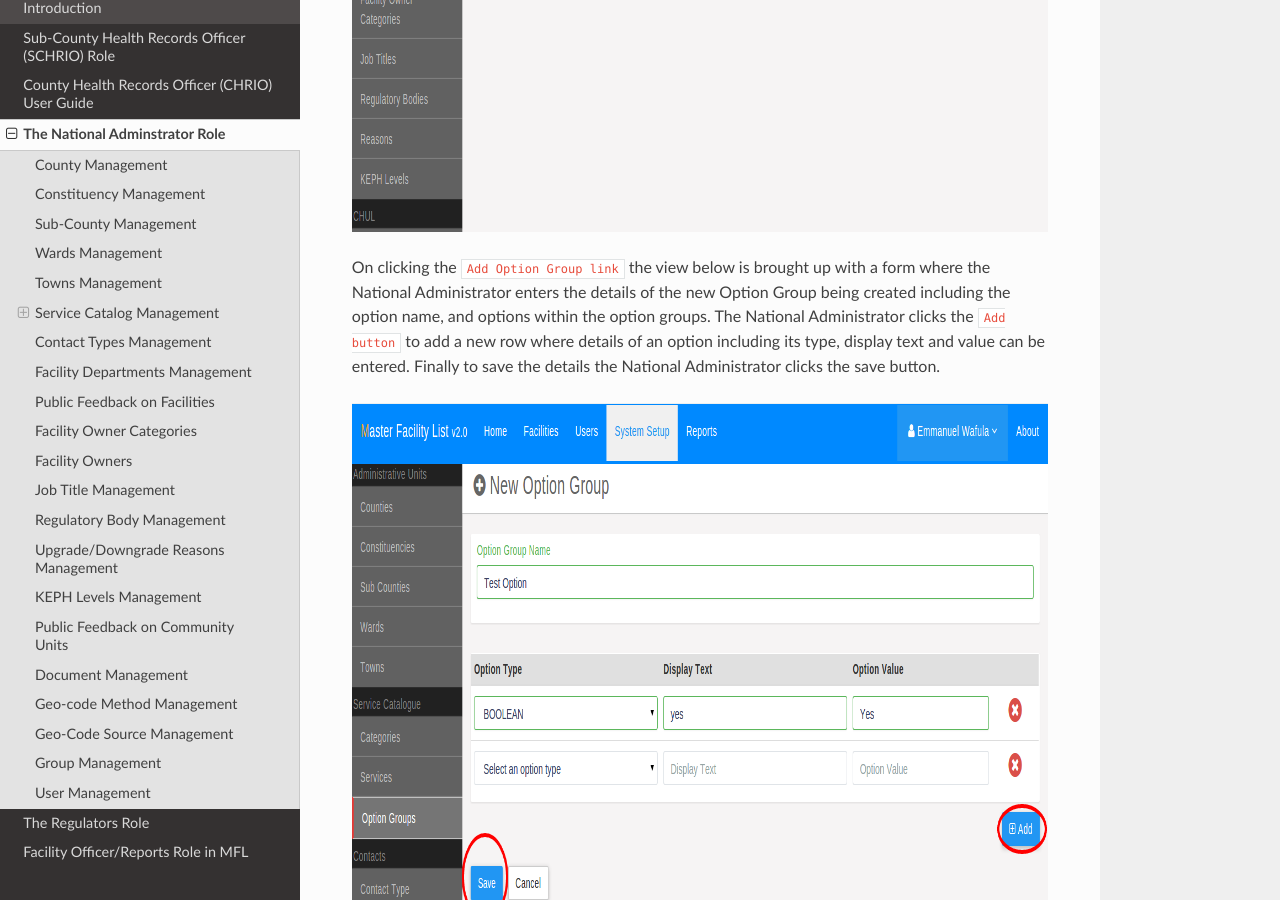
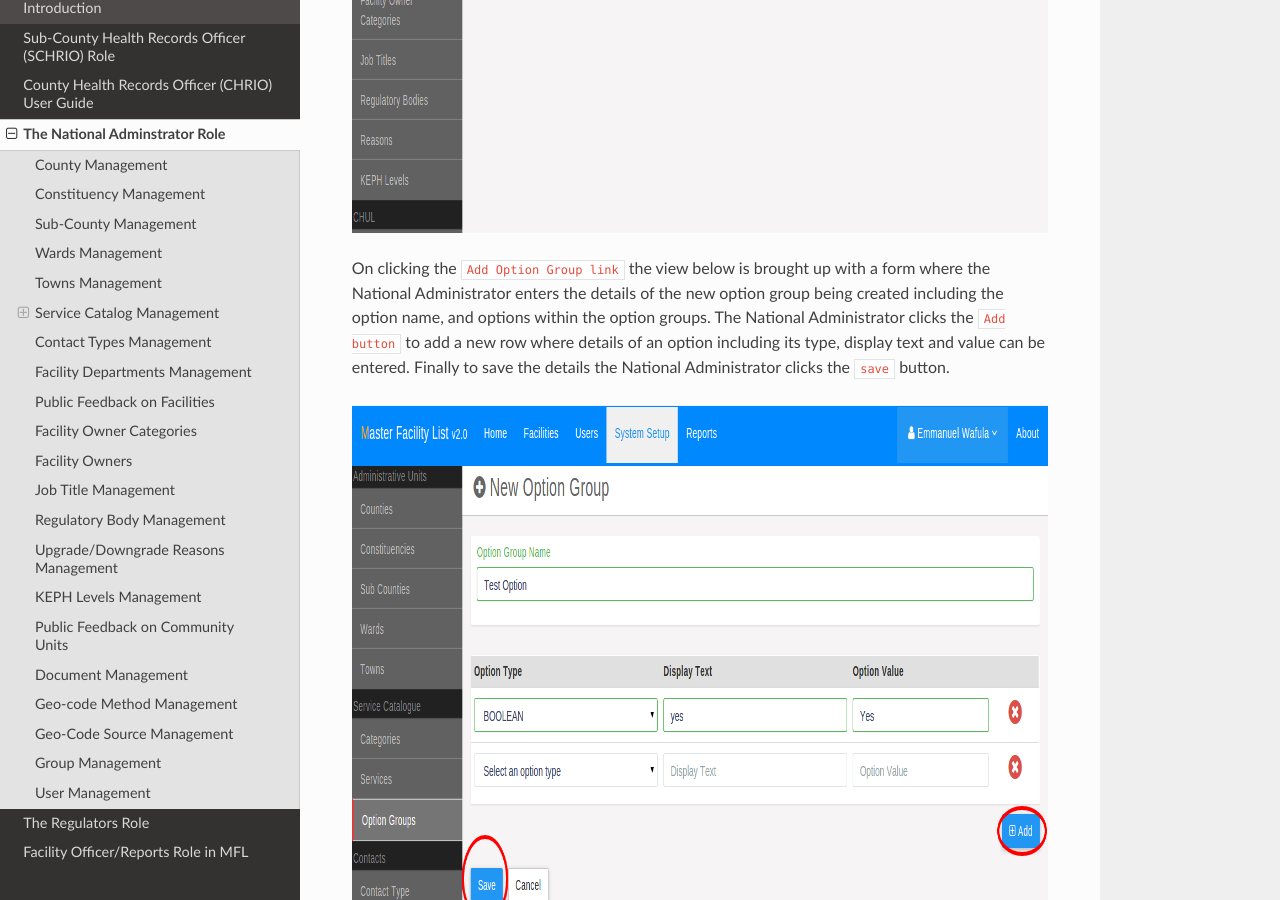
Before and after one commit to MasterFacilityList/mfl_admin_docs, a Sphinx documentation site: the page built from docs/04_national_administrator.rst, in a window 1280 px wide and 900 px high, scrolled down 11996 px. Built offline with Sphinx 7.4.7 and the Read the Docs theme 2.0.0, drawn with Linux system fonts in a browser that asks for light colours; some of the changed text lies outside the part shown.

Commit message:
doc fixes

```diff
--- a/docs/04_national_administrator.rst
+++ b/docs/04_national_administrator.rst
@@ -111,7 +111,7 @@
 On clicking the ``Add Category link`` the view below is brought up, for
 user to enter the details of the new service category including:
 category name, abbreviation, KEPH level and a brief description of the same.
-The National Administration then clicks the Save button below the form to
+The National Administration then clicks the ``Save`` button below the form to
 save details of the new service category.
 
 .. figure:: /_images/national_admin/06_b_save_new_category.png
@@ -153,11 +153,11 @@
     :alt: List Option Groups
 
 On clicking the ``Add Option Group link`` the view below is brought up with a
-form where the National Administrator enters the details of the new Option Group
+form where the National Administrator enters the details of the new option group
 being created including the option name, and options within the option groups.
 The National Administrator clicks the ``Add button`` to add a new row where
 details of an option including its type, display text and value can be entered.
-Finally to save the details the National Administrator clicks the save button.
+Finally to save the details the National Administrator clicks the ``save`` button.
 
 .. figure:: /_images/national_admin/06_f_save_new_option_group.png
     :scale: 100%
@@ -186,8 +186,8 @@
 from the main facility. They serve as choices when entering a facility's
 regulation.
 
-Facility departments are available at the facility departments section of the system
-setup.
+Facility departments are available at the ``facility departments`` section of the ``system
+setup``.
 
 .. figure:: /_images/national_admin/08_facility_department.png
     :scale: 100%
@@ -203,7 +203,7 @@
 Public Feedback on Facilities
 +++++++++++++++++++++++++++++++++++++++
 Users of the public side of MFL can rate and comment on facility services. This feedback is available
-on the rating comments section of the system setup.
+on the ``rating comments`` section of the ``system setup``.
 
 .. figure:: /_images/national_admin/09_rating_comments.png
     :scale: 100%
@@ -212,8 +212,8 @@
 
 Facility Owner Categories
 ++++++++++++++++++++++++++
-These are the categories in which facility owners are grouped. They can be accessed in the facility owner
-categories section of the system setup.
+These are the categories in which facility owners are grouped. They can be accessed in the ``facility owner
+categories`` section of the ``system setup``.
 
 .. figure:: /_images/national_admin/10_b_owner_categories.png
     :scale: 100%
@@ -228,8 +228,8 @@
 
 Facility Owners
 ++++++++++++++++
-These are individual owners of facilities. They are tied to a facility category. The facility owners
-section of the system setup manages them.
+These are individual owners of facilities. They are tied to a facility category. The ``facility owners``
+section of the ``system setup`` manages them.
 
 .. figure:: /_images/national_admin/10_facility_owners.png
     :scale: 100%
@@ -245,7 +245,7 @@
 Job Title Management
 +++++++++++++++++++++++++++++++++++++
 These are job titles used when entering information e.g. facility officers. They can be managed via the
-job titles section of system setup.
+``job titles`` section of ``system setup``.
 
 .. figure:: /_images/national_admin/11_a_job_titles.png
     :scale: 100%
@@ -279,12 +279,11 @@
 Upgrade/Downgrade Reasons Management
 ++++++++++++++++++++++++++++++++++++++++++++++++++++++
 These are the reasons used by CHRIOS/SCHRIOS when upgrading or downgrading
-facilities. They can be accessed from the Reasons section of system setup.
+facilities. They can be accessed from the ``Reasons`` section of ``system setup``.
 
 .. figure:: /_images/national_admin/13_resons_for_upgrade_and_downgrade.png
     :scale: 100%
     :alt: List Upgrade/Downgrade Reasons
-
 
 Reasons can be created, updated or removed.
 
@@ -295,8 +294,8 @@
 
 KEPH Levels Management
 ++++++++++++++++++++++
-Facility KEPH levels can be managed from the KEPH Levels section of the
-system setup.
+Facility KEPH levels can be managed from the ``KEPH Levels`` section of the
+``system setup``.
 
 .. figure:: /_images/national_admin/14_keph_levels.png
     :scale: 100%
@@ -312,7 +311,7 @@
 Public Feedback on Community Units
 ++++++++++++++++++++++++++++++++++++
 Feedback given by users of the public side of MFL can be viewed by administrator.
-This can be accessed by visiting the CHU rating comments section in system setup.
+This can be accessed by visiting the ``CHU rating comments`` section in ``system setup``.
 
 .. figure:: /_images/national_admin/15_chu_rating_comments.png
     :scale: 100%
@@ -325,7 +324,7 @@
 the Implementation Guide.
 
 The national administrator can create, view, update and delete such documents.
-To manage documents, select the documents section in the system setup screen.
+To manage documents, select the ``documents`` section in the ``system setup`` screen.
 
 The first screen shows a list of the available documents in MFL.
 
@@ -344,13 +343,13 @@
 Geo-code Method Management
 +++++++++++++++++++++++++++++++++++++++++++++++++++
 Geo-code methods are the methods used to collect facility geo-coordinates. To manage them,
-select the geocode methods section in system setup.
+select the ``geocode methods`` section in ``system setup``.
 
 .. figure:: /_images/national_admin/17_geo_code_method.png
     :scale: 100%
     :alt: List Geo-Code Methods
 
-To create a new method, select the add geocode method button and fill in the details in the
+To create a new method, select the ``add geocode method`` button and fill in the details in the
 resulting screen.
 
 .. figure:: /_images/national_admin/17_b_save_new_geo_code_method.png
@@ -361,7 +360,7 @@
 Geo-Code Source Management
 ++++++++++++++++++++++++++++++++++++++++++++
 Geo-code sources are the origins of the facility geo-coordinates. They accessible via the
-geocode sources section in system setup.
+``geocode sources`` section in ``system setup``.
 
 .. figure:: /_images/national_admin/18_geo-code-sources.png
     :scale: 100%
@@ -380,15 +379,15 @@
 are not assigned to users directly. Users are assigned groups and get the
 permissions in the assigned group.
 
-To manage groups, click on the users link in the top navigation bar. In the
-resulting screen, select groups in the left navigation bar. This will show a list
+To manage groups, click on the ``users`` link in the top navigation bar. In the
+resulting screen, select ``groups`` in the left navigation bar. This will show a list
 of groups in the system.
 
 .. figure:: /_images/national_admin/20_groups.png
     :scale: 100%
     :alt: List user Roles
 
-To create a group select the add group link in while in the group listing page. To
+To create a group select the ``add group`` link in while in the group listing page. To
 edit an existing group, select the group by clicking on the group's name.
 
 .. figure:: /_images/national_admin/20_b_create_new_group.png
@@ -399,10 +398,10 @@
 User Management
 ++++++++++++++++
 The national administrator can be able to view all users in the system. To access user
-management, select users in the top navigation bar. The resulting screen shows a
+management, select ``users`` in the top navigation bar. The resulting screen shows a
 list of users in the system.
 
-To create a new user, click the add user button.
+To create a new user, click the ``add user button``.
 
 .. figure:: /_images/national_admin/21_list_users.png
     :scale: 100%
```
Also changed, not shown: other parts of docs/04_national_administrator.rst (+4 -4 lines).
